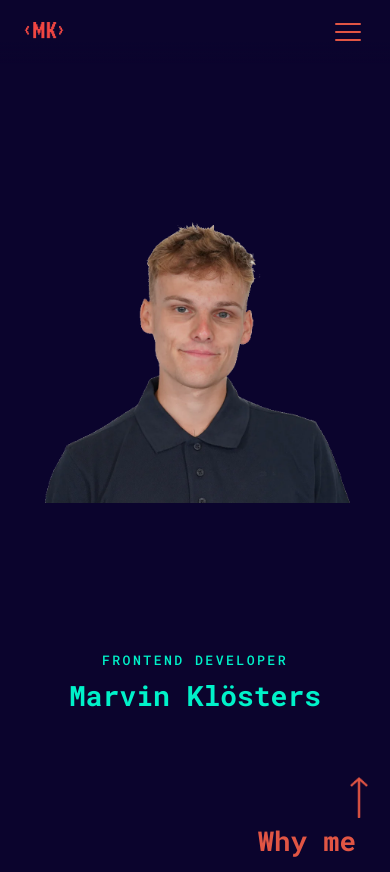
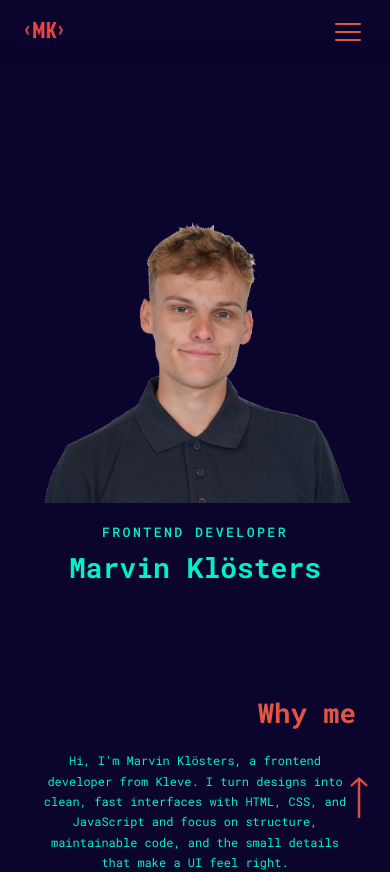
Before and after one commit to MarvinKloe47/Portfolio, an Angular app: page / in a window 390 px wide. Shown: the top 872 px of the page. Built offline with nearby package versions, Linux system fonts and the light colour scheme.

Commit message:
fix: Reposive and Legal Notice Scroll

```diff
--- a/src/app/app.config.ts
+++ b/src/app/app.config.ts
@@ -1,8 +1,13 @@
 import { ApplicationConfig } from '@angular/core';
-import { provideRouter } from '@angular/router';
+import { provideRouter, withInMemoryScrolling } from '@angular/router';
 
 import { routes } from './app.routes';
 
 export const appConfig: ApplicationConfig = {
-  providers: [provideRouter(routes)]
+  providers: [
+    provideRouter(
+      routes,
+      withInMemoryScrolling({ scrollPositionRestoration: 'top' })
+    )
+  ]
 };
--- a/src/app/core/components/footer/footer.component.html
+++ b/src/app/core/components/footer/footer.component.html
@@ -13,7 +13,7 @@
         © Marvin Klösters 2025
       </div>
       <div class="footer-links">
-        <a routerLink="/imprint">legal notice</a>
+        <a routerLink="/imprint">Legal notice</a>
         <span>  </span>
 
       </div>
--- a/src/app/sections/hero/hero.component.scss
+++ b/src/app/sections/hero/hero.component.scss
@@ -200,7 +200,7 @@
     flex-direction: column;
     align-items: center;
     justify-content: flex-start;
-    gap: 28px;
+    gap: 44px;
   }
 
 
@@ -234,6 +234,8 @@
     justify-content: center;
     align-items: center;
     text-align: center;
+    padding-top: 0;
+    margin-top: -24px;
   }
 
   .hero-text {
```
